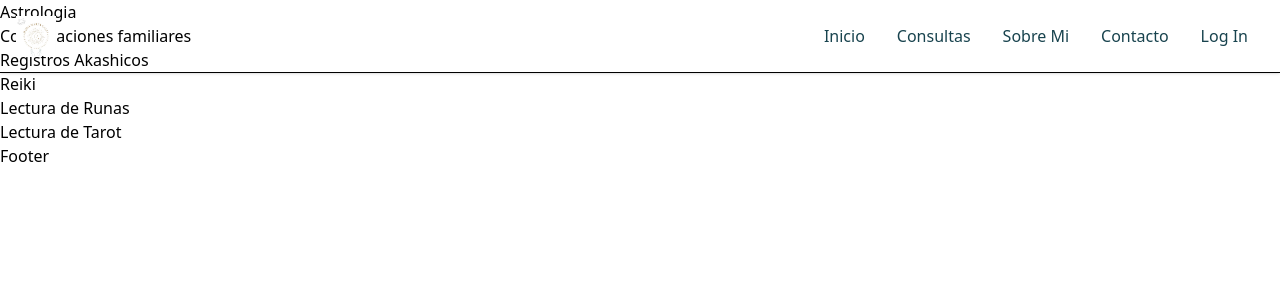
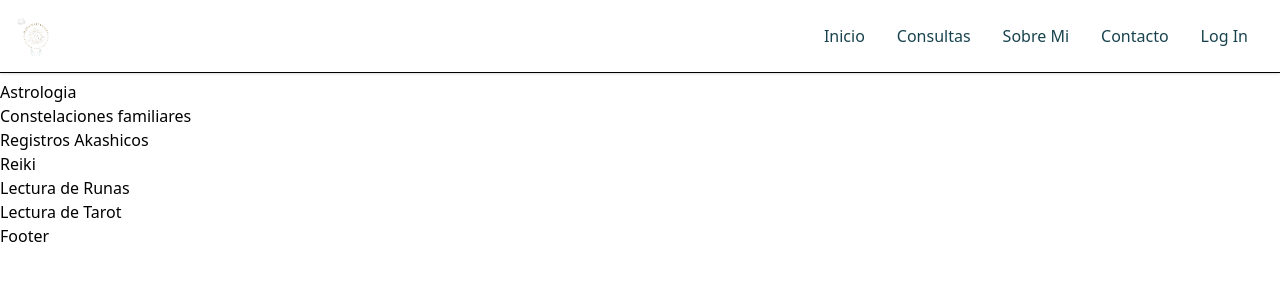
Before and after one commit to JuanPGalli/mmastrologia, a React (Vite) app in the folder client/: page /services in a window 1280 px wide. Shown: the top 300 px of the page. Built offline with nearby package versions, Linux system fonts and the light colour scheme.

Commit message:
fix: adjust text under navbar

```diff
--- a/client/src/Views/Contact/Contact.jsx
+++ b/client/src/Views/Contact/Contact.jsx
@@ -1,7 +1,7 @@
 import React from 'react';
 
 const Contact = () => {
-  return <div>Contact</div>;
+  return <div className='pt-20'>Contact</div>;
 };
 
 export default Contact;
--- a/client/src/Views/Login/Login.jsx
+++ b/client/src/Views/Login/Login.jsx
@@ -1,7 +1,7 @@
 import React from 'react';
 
 const Login = () => {
-  return <div>Login</div>;
+  return <div className='pt-20'>Login</div>;
 };
 
 export default Login;
--- a/client/src/Views/Services/Services.jsx
+++ b/client/src/Views/Services/Services.jsx
@@ -10,7 +10,7 @@ const Services = () => {
     'Lectura de Tarot',
   ];
   return (
-    <ul>
+    <ul className='pt-20'>
       {consultas.map((element, index) => (
         <li key={index}>{element}</li>
       ))}
```
